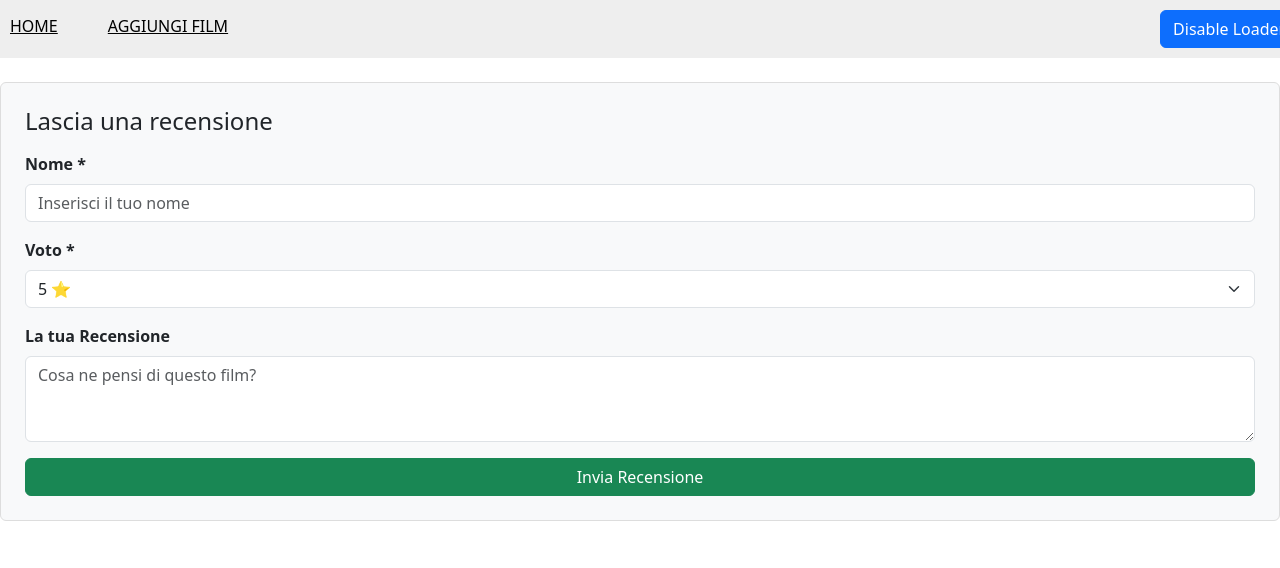
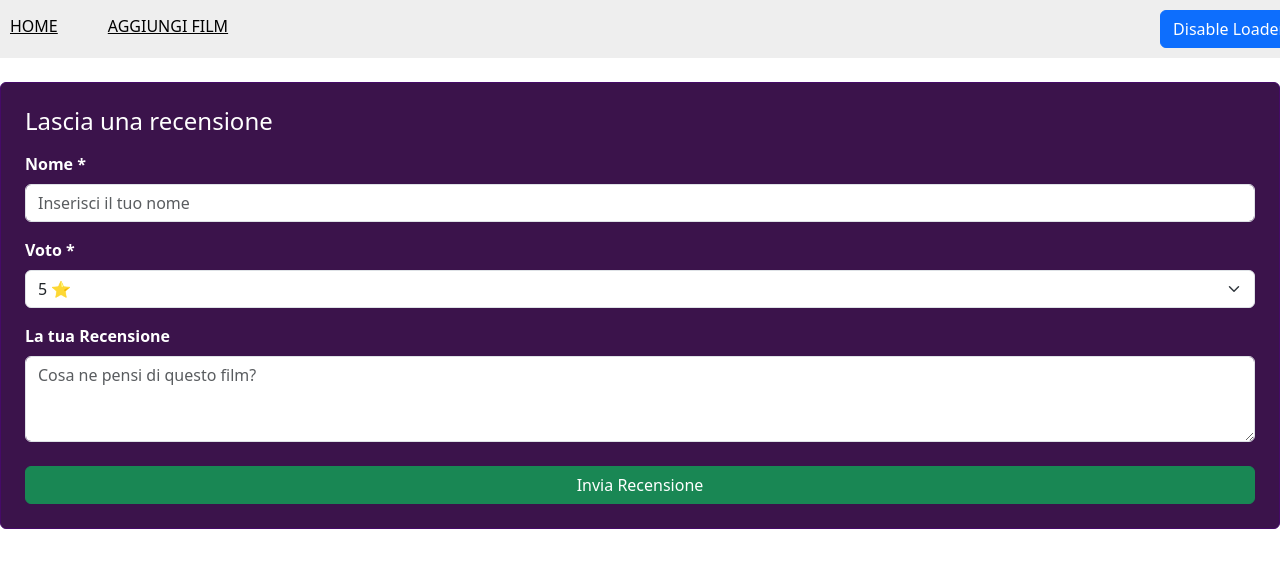
Before and after one commit to GiacomoVisin/webapp-react, a React (Vite) app: page /FormReview in a window 1280 px wide. Shown: the top 568 px of the page. Built offline with nearby package versions, Linux system fonts and the light colour scheme.

Commit message:
adding style to formReview

```diff
--- a/src/Components/FormReview.jsx
+++ b/src/Components/FormReview.jsx
@@ -51,7 +51,7 @@ export default function FormReview({ movieId, onReviewSuccess }) {
     return (
         <>
 
-            <div className="card mt-4 p-4 text-start" style={{ backgroundColor: "#f8f9fa", border: "1px solid #ddd" }}>
+            <div className="card mt-4 p-4 text-white" style={{ backgroundColor: "#3b134b", border: "1px solid #450a68" }}>
                 <h4 className="mb-3">Lascia una recensione</h4>
 
                 {success && <div className="alert alert-success p-2">Recensione inserita!</div>}
@@ -61,7 +61,7 @@ export default function FormReview({ movieId, onReviewSuccess }) {
                         <label className="form-label fw-bold">Nome *</label>
                         <input
                             type="text"
-                            className="form-control"
+                            className="form-control "
                             value={name}
                             onChange={(e) => setName(e.target.value)}
                             placeholder="Inserisci il tuo nome"
@@ -84,7 +84,7 @@ export default function FormReview({ movieId, onReviewSuccess }) {
                         <textarea className="form-control" rows="3" value={text} onChange={(e) => setText(e.target.value)} placeholder="Cosa ne pensi di questo film?"></textarea>
                     </div>
 
-                    <button type="submit" className="btn btn-success w-100">Invia Recensione</button>
+                    <button type="submit" className="btn btn-success w-100 mt-2">Invia Recensione</button>
                 </form>
             </div>
         </>
```
